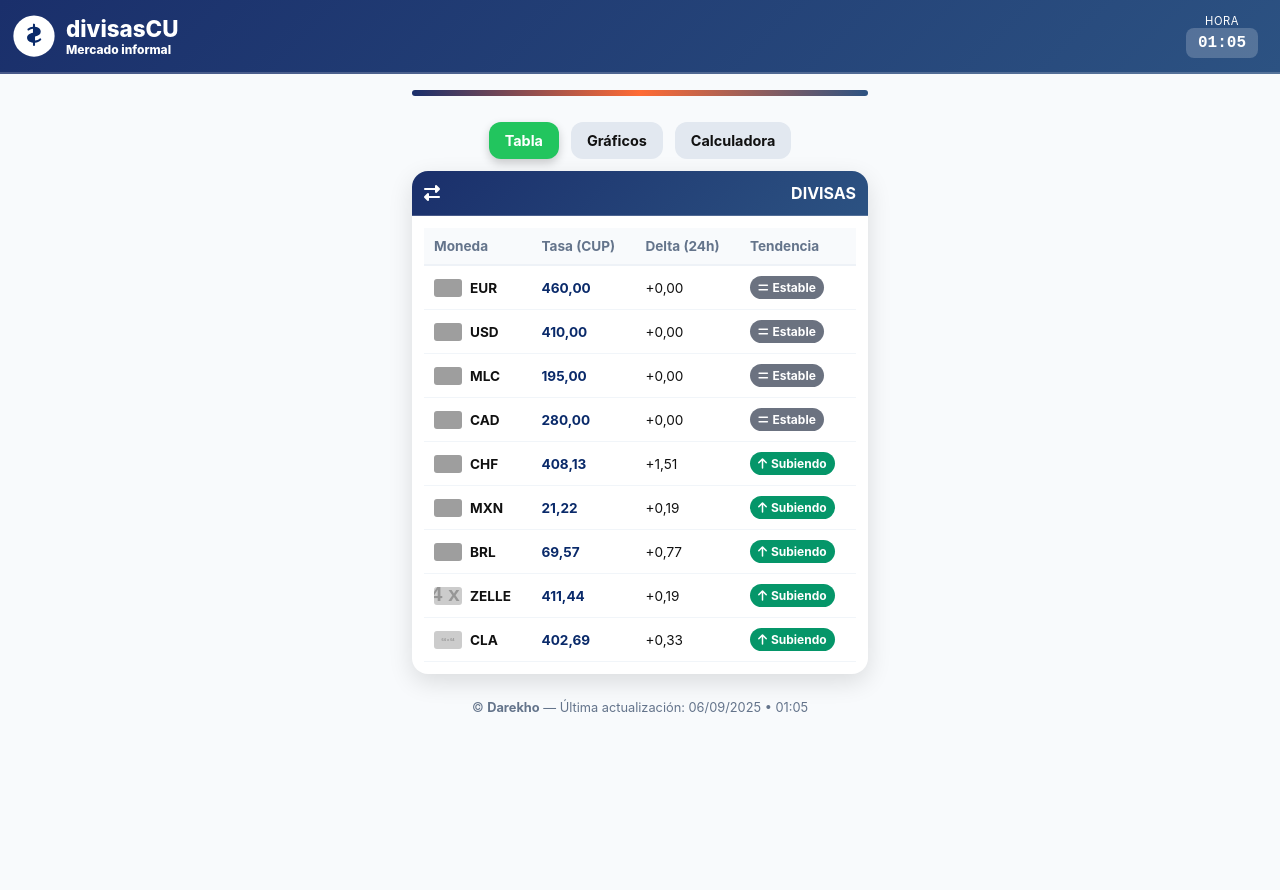
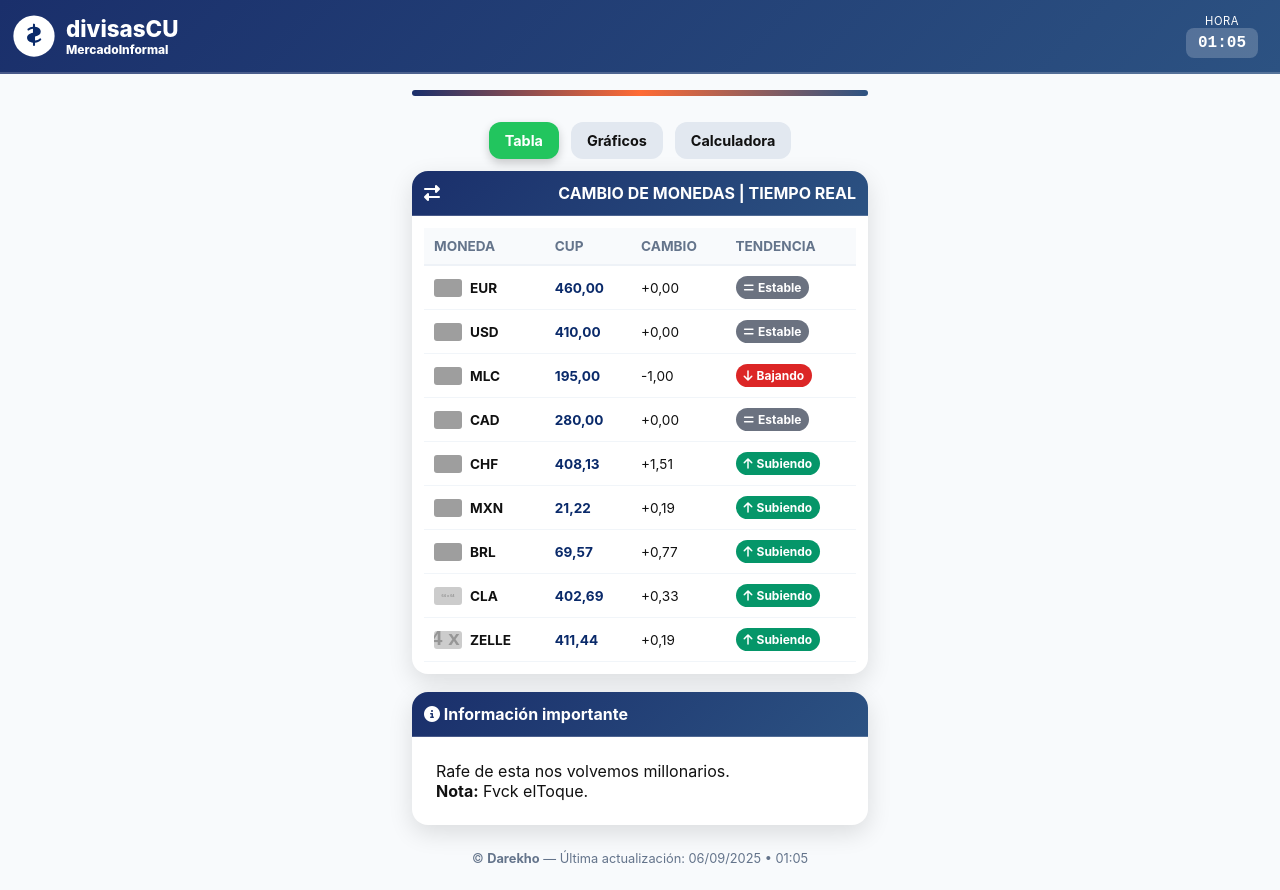
Before and after one commit to darekho/divisascu, a plain HTML site: page index.html in a window 1280 px wide. Before the commit the page ends 800 px from the top, so only its background shows below. Drawn offline with nearby package versions, Linux system fonts and the light colour scheme; grey boxes are pictures that could not be loaded; placeholder pictures from the web are drawn by us.

Commit message:
Update index.html

```diff
--- a/index.html
+++ b/index.html
@@ -3,7 +3,7 @@
 <head>
 <meta charset="utf-8" />
 <meta name="viewport" content="width=device-width,initial-scale=1" />
-<title>divisasCU — App Móvil</title>
+<title>divisasCU — Web</title>
 <link rel="stylesheet" href="https://cdnjs.cloudflare.com/ajax/libs/font-awesome/6.4.0/css/all.min.css">
 <style>
 :root{
@@ -77,7 +77,7 @@ footer{text-align:center;color:var(--muted);font-size:0.8rem;margin-top:12px;pad
     <svg viewBox="0 0 64 64"><circle cx="32" cy="32" r="30" fill="#fff"/><path d="M32 14a1.5 1.5 0 0 1 1.5 1.5v3.2c4.9.5 8.3 3.2 8.3 7 0 3.8-3 5.8-8.3 7v6c2.7-.3 4.7-1.3 6.4-2.7a1.5 1.5 0 1 1 2 2.2c-2.4 2-5.3 3.2-8.4 3.6v3.2a1.5 1.5 0 1 1-3 0v-3.2c-5-.5-8.6-3.1-8.6-7.1 0-4.2 3.4-6.1 8.6-7.3v-5.8c-2.3.2-4 .9-5.7 2.1a1.5 1.5 0 0 1-2-2.2c2.4-1.8 5.2-2.8 7.7-3v-3.2A1.5 1.5 0 0 1 32 14Z" fill="#0a2a6a"/></svg>
     <div>
       <div class="name">divisasCU</div>
-      <div class="small">Mercado informal</div>
+      <div class="small">MercadoInformal</div>
     </div>
   </div>
   <div class="controls">
@@ -99,11 +99,11 @@ footer{text-align:center;color:var(--muted);font-size:0.8rem;margin-top:12px;pad
 
   <!-- Tabla -->
   <div id="tabTable" class="card">
-    <div class="card-head"><i class="fa-solid fa-exchange-alt"></i> DIVISAS</div>
+    <div class="card-head"><i class="fa-solid fa-exchange-alt"></i> CAMBIO DE MONEDAS | TIEMPO REAL</div>
     <div class="table-wrap">
       <table id="ratesTable">
         <thead>
-          <tr><th>Moneda</th><th>Tasa (CUP)</th><th>Delta (24h)</th><th>Tendencia</th></tr>
+          <tr><th>MONEDA</th><th>CUP</th><th>CAMBIO</th><th>TENDENCIA</th></tr>
         </thead>
         <tbody></tbody>
       </table>
@@ -127,6 +127,17 @@ footer{text-align:center;color:var(--muted);font-size:0.8rem;margin-top:12px;pad
     </div>
   </div>
 
+ <!-- Information card -->
+  <div class="card">
+    <div class="card-head">
+      <div><i class="fas fa-info-circle"></i> Información importante</div>
+    </div>
+    <div style="padding: 1.5rem;">
+      <p>Rafe de esta nos volvemos millonarios.</p>
+      <p><strong>Nota:</strong> Fvck elToque.</p>
+    </div>
+  </div>
+
   <footer>© <strong>Darekho</strong> — Última actualización: <span id="lastDate">--/--/----</span></footer>
 </div>
 
@@ -135,15 +146,15 @@ footer{text-align:center;color:var(--muted);font-size:0.8rem;margin-top:12px;pad
 
 <script>
 const defaultRows = [
-  { code:"EUR", label:"EUR", flag:"https://flagcdn.com/eu.svg", rate:460.00, delta:+0.00, trend:"neutral" },
-  { code:"USD", label:"USD", flag:"https://flagcdn.com/us.svg", rate:410.00, delta:+0.00, trend:"neutral" },
-  { code:"MLC", label:"MLC", flag:"https://eltoque.com/images/mlc.png", rate:195.00, delta:+0.00, trend:"neutral" },
+  { code:"EUR", label:"EUR", flag:"https://flagcdn.com/eu.svg", rate:460.00, delta:+0, trend:"neutral" },
+  { code:"USD", label:"USD", flag:"https://flagcdn.com/us.svg", rate:410.00, delta:+0, trend:"neutral" },
+  { code:"MLC", label:"MLC", flag:"https://eltoque.com/images/mlc.png", rate:195.00, delta:-1, trend:"down" },
   { code:"CAD", label:"CAD", flag:"https://flagcdn.com/ca.svg", rate:280.00, delta:+0.00, trend:"neutral" },
   { code:"CHF", label:"CHF", flag:"https://flagcdn.com/ch.svg", rate:408.13, delta:+1.51, trend:"up" },
   { code:"MXN", label:"MXN", flag:"https://flagcdn.com/mx.svg", rate:21.22, delta:+0.19, trend:"up" },
   { code:"BRL", label:"BRL", flag:"https://flagcdn.com/br.svg", rate:69.57, delta:+0.77, trend:"up" },
-  { code:"ZELLE", label:"ZELLE", flag:"https://via.placeholder.com/64/7c2eff/fff?text=Z", rate:411.44, delta:+0.19, trend:"up" },
-  { code:"CLA", label:"CLA", flag:"https://via.placeholder.com/64/eee/333?text=CLA", rate:402.69, delta:+0.33, trend:"up" }
+  { code:"CLA", label:"CLA", flag:"https://via.placeholder.com/64/eee/333?text=CLA", rate:402.69, delta:+0.33, trend:"up" },
+  { code:"ZELLE", label:"ZELLE", flag:"https://via.placeholder.com/64/7c2eff/fff?text=Z", rate:411.44, delta:+0.19, trend:"up" }
 ];
 
 let rows = defaultRows;
```
